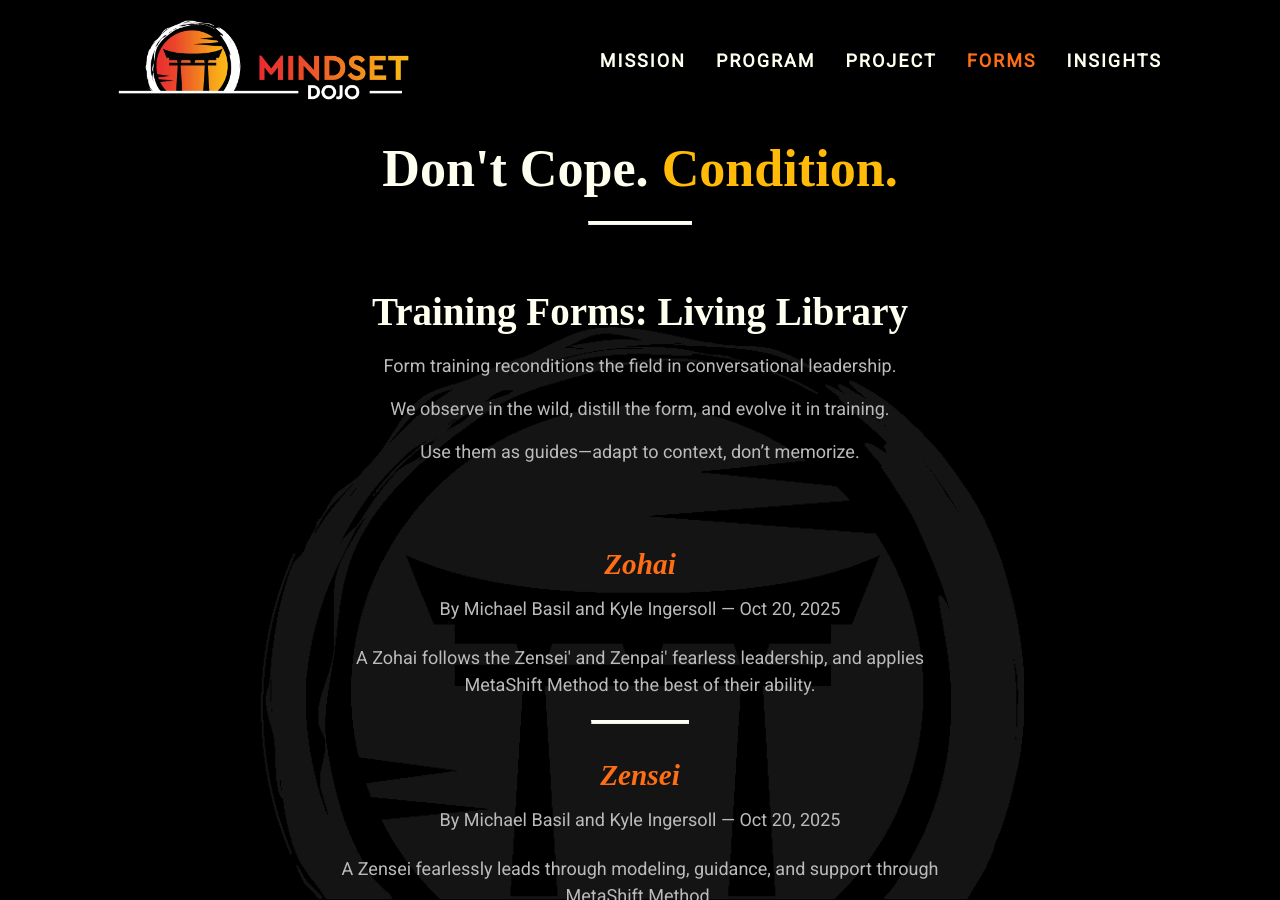
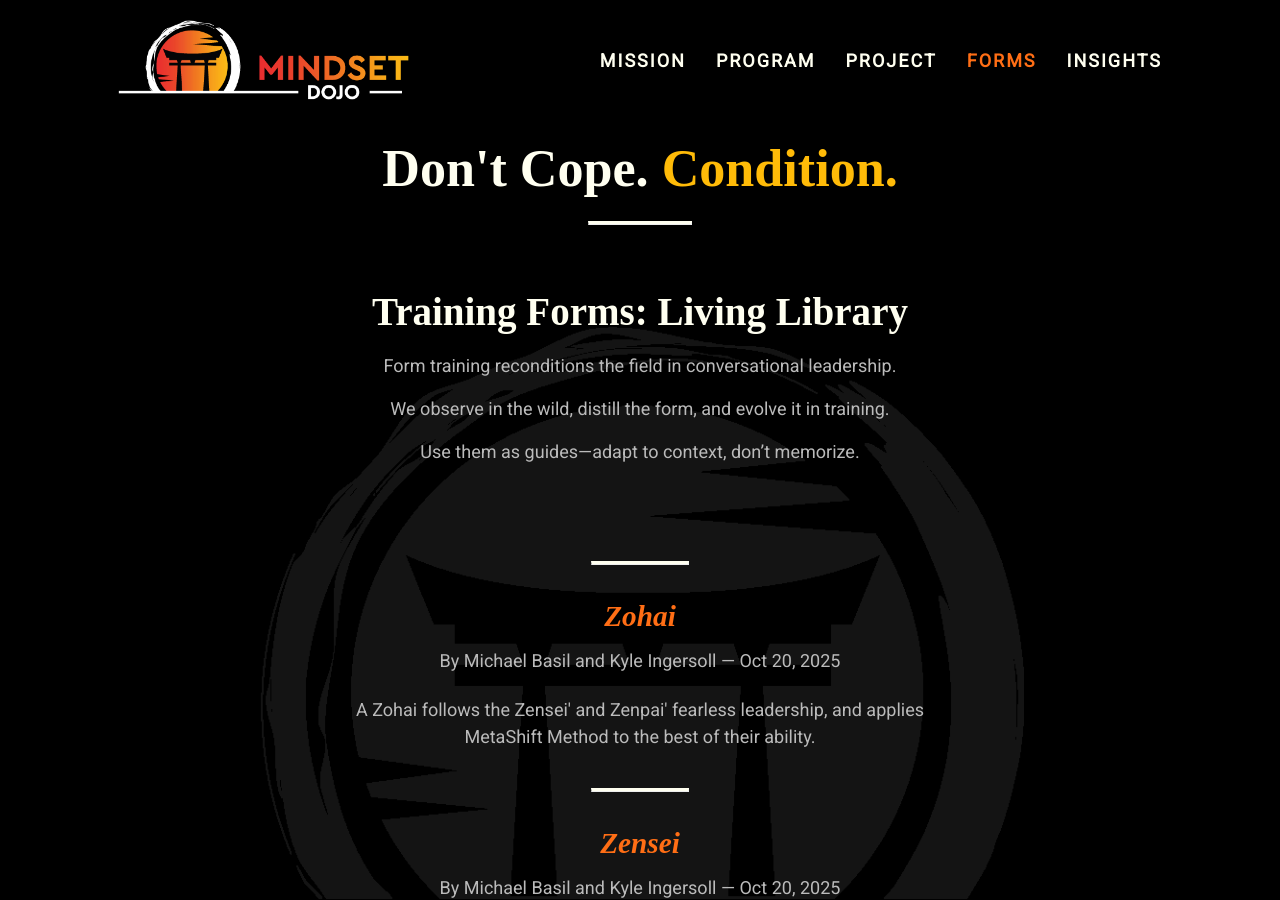
Before and after one commit to mindset-dojo/mindset-dojo.github.io, a Jekyll site: the page built from forms.md, in a window 1280 px wide and 900 px high. Built offline with Jekyll 4.4.1, drawn with Linux system fonts in a browser that asks for light colours; some web fonts are replaced.

Commit message:
refactor(collection-item): move <hr> tag to the top from the bottom.

```diff
--- a/_includes/sections/collection-item.html
+++ b/_includes/sections/collection-item.html
@@ -77,6 +77,7 @@ Notes:
 
 
 <article>
+  <hr>
   <h3 class="title"><a href="{{ post.url | relative_url }}">{{ post.title }}</a></h3>
   <p class="meta">
       By {{ author_name_string | default: site.author }} — {{ post.published_date | date: "%b %-d, %Y" }}
@@ -84,5 +85,4 @@ Notes:
   <p class="excerpt">
       {{ post.excerpt | default: post.content | strip_html | truncate: excerpt_len }}
   </p>
-  <hr>
 </article>
```
